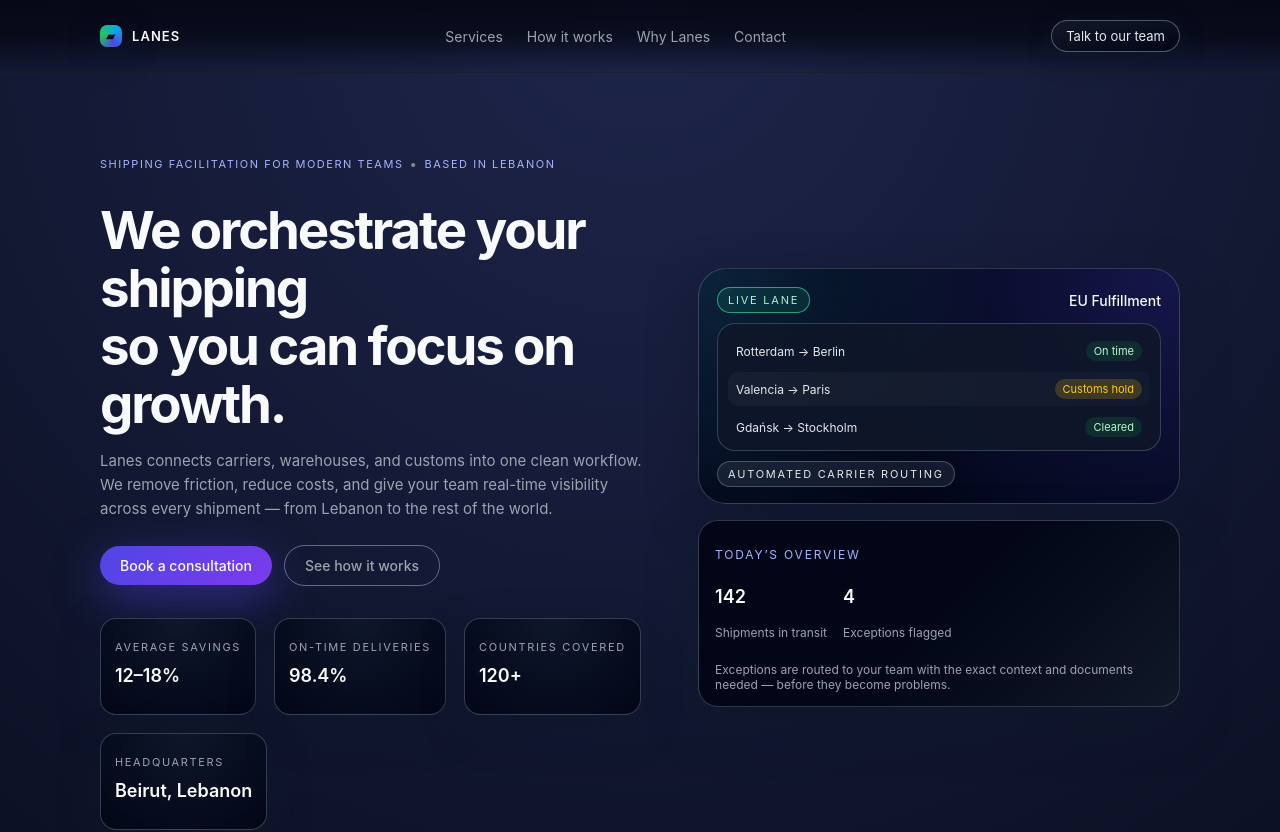
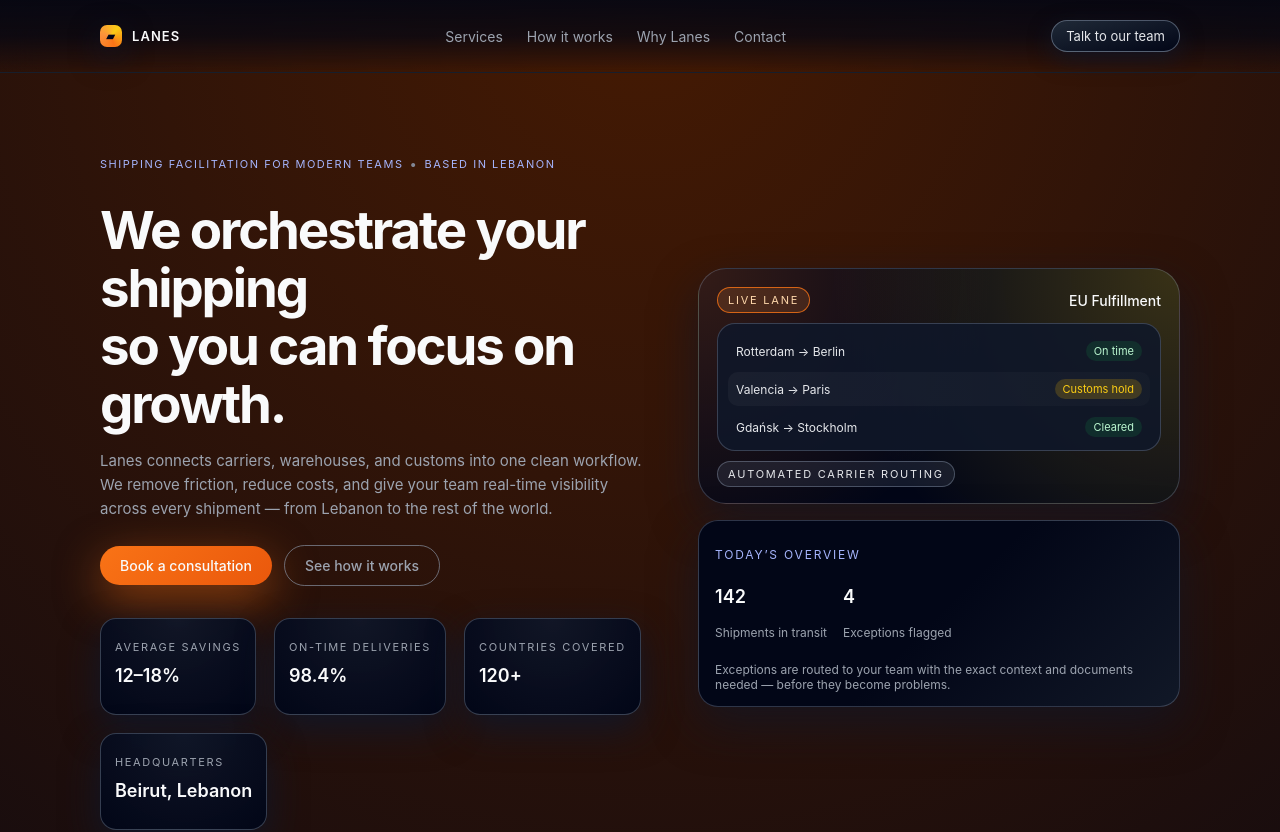
Before and after one commit to georgesmakoukji/lanes, a Next.js app: page / in a window 1280 px wide. Shown: the top 832 px of the page. Built offline with nearby package versions, Linux system fonts and the light colour scheme.

Commit message:
Update global styles with new accent colors and background gradients for buttons and sections

```diff
--- a/app/globals.css
+++ b/app/globals.css
@@ -2,9 +2,9 @@
   --bg: #050713;
   --bg-elevated: #0b0f23;
   --bg-elevated-soft: #101630;
-  --accent: #4f46e5;
-  --accent-soft: rgba(79, 70, 229, 0.12);
-  --accent-strong: #7c3aed;
+  --accent: #f97316;
+  --accent-soft: rgba(249, 115, 22, 0.16);
+  --accent-strong: #ea580c;
   --accent-green: #22c55e;
   --text: #f9fafb;
   --text-muted: #9ca3af;
@@ -27,7 +27,7 @@ body {
   margin: 0;
   padding: 0;
   font-family: "Inter", system-ui, -apple-system, BlinkMacSystemFont, sans-serif;
-  background: radial-gradient(circle at top, #1d254a 0, #050713 46%, #050713 100%);
+  background: radial-gradient(circle at top, #451a03 0, #050713 46%, #050713 100%);
   color: var(--text);
   -webkit-font-smoothing: antialiased;
 }
@@ -100,10 +100,10 @@ button {
   border-radius: 7px;
   background: conic-gradient(
     from 160deg,
-    #4f46e5,
-    #22c55e,
-    #0ea5e9,
-    #4f46e5
+    #f97316,
+    #fb923c,
+    #facc15,
+    #f97316
   );
   display: inline-flex;
   align-items: center;
@@ -140,7 +140,7 @@ button {
   width: 0;
   height: 2px;
   border-radius: 999px;
-  background: linear-gradient(90deg, #4f46e5, #7c3aed);
+  background: linear-gradient(90deg, #f97316, #ea580c);
   transition: width 0.18s ease;
 }
 
@@ -157,7 +157,7 @@ button {
   border: 1px solid rgba(148, 163, 184, 0.5);
   padding: 7px 14px;
   font-size: 13px;
-  background: linear-gradient(to bottom right, #111827, #020617);
+  background: linear-gradient(to bottom right, #1f2937, #020617);
   color: #e5e7eb;
   display: inline-flex;
   align-items: center;
@@ -213,8 +213,8 @@ button {
   position: absolute;
   inset: -120px 0 auto;
   background:
-    radial-gradient(circle at top left, rgba(79, 70, 229, 0.28), transparent 55%),
-    radial-gradient(circle at top right, rgba(56, 189, 248, 0.3), transparent 60%);
+    radial-gradient(circle at top left, rgba(248, 113, 22, 0.32), transparent 55%),
+    radial-gradient(circle at top right, rgba(250, 204, 21, 0.3), transparent 60%);
   opacity: 0.85;
   pointer-events: none;
   z-index: -1;
@@ -279,14 +279,14 @@ button {
 }
 
 .btn-primary {
-  background: linear-gradient(135deg, #4f46e5, #7c3aed);
+  background: linear-gradient(135deg, #f97316, #ea580c);
   color: #f9fafb;
-  box-shadow: 0 14px 45px rgba(79, 70, 229, 0.5);
+  box-shadow: 0 14px 45px rgba(248, 113, 22, 0.5);
 }
 
 .btn-primary:hover {
   transform: translateY(-0.5px);
-  box-shadow: 0 22px 55px rgba(79, 70, 229, 0.7);
+  box-shadow: 0 22px 55px rgba(248, 113, 22, 0.7);
 }
 
 .btn-ghost {
@@ -347,8 +347,8 @@ button {
 
 .hero-card.primary {
   background:
-    radial-gradient(circle at top left, rgba(56, 189, 248, 0.16), transparent 55%),
-    radial-gradient(circle at top right, rgba(79, 70, 229, 0.25), transparent 65%),
+    radial-gradient(circle at top left, rgba(248, 113, 22, 0.2), transparent 55%),
+    radial-gradient(circle at top right, rgba(250, 204, 21, 0.22), transparent 65%),
     #020617;
 }
 
@@ -425,9 +425,9 @@ button {
 }
 
 .pill-green {
-  background: rgba(16, 185, 129, 0.12);
-  color: #a7f3d0;
-  border: 1px solid rgba(52, 211, 153, 0.7);
+  background: rgba(251, 146, 60, 0.16);
+  color: #fed7aa;
+  border: 1px solid rgba(249, 115, 22, 0.8);
 }
 
 .pill-soft {
@@ -479,7 +479,7 @@ button {
 .section-alt {
   background: radial-gradient(
       circle at top left,
-      rgba(30, 64, 175, 0.55),
+      rgba(154, 52, 18, 0.6),
       transparent 55%
     ),
     #020617;
@@ -560,7 +560,7 @@ button {
   width: 26px;
   height: 26px;
   border-radius: 9px;
-  background: linear-gradient(135deg, #4f46e5, #22c55e);
+  background: linear-gradient(135deg, #f97316, #facc15);
   display: flex;
   align-items: center;
   justify-content: center;
@@ -609,7 +609,7 @@ button {
   height: 8px;
   margin-top: 7px;
   border-radius: 999px;
-  background: radial-gradient(circle, #4f46e5, #7c3aed);
+  background: radial-gradient(circle, #f97316, #ea580c);
 }
 
 .benefits-list h3 {
```
